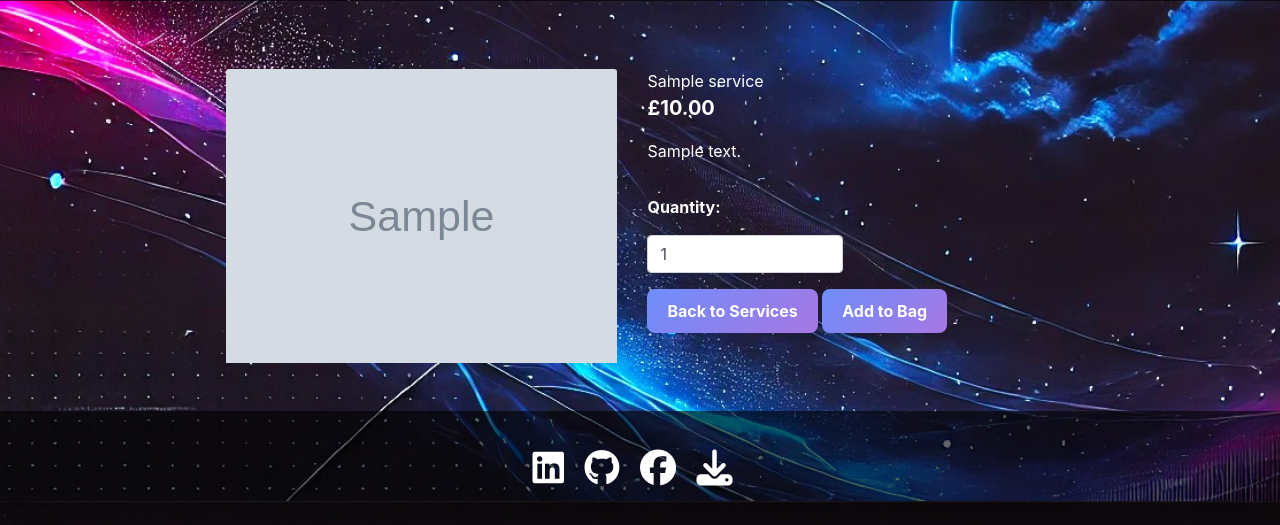
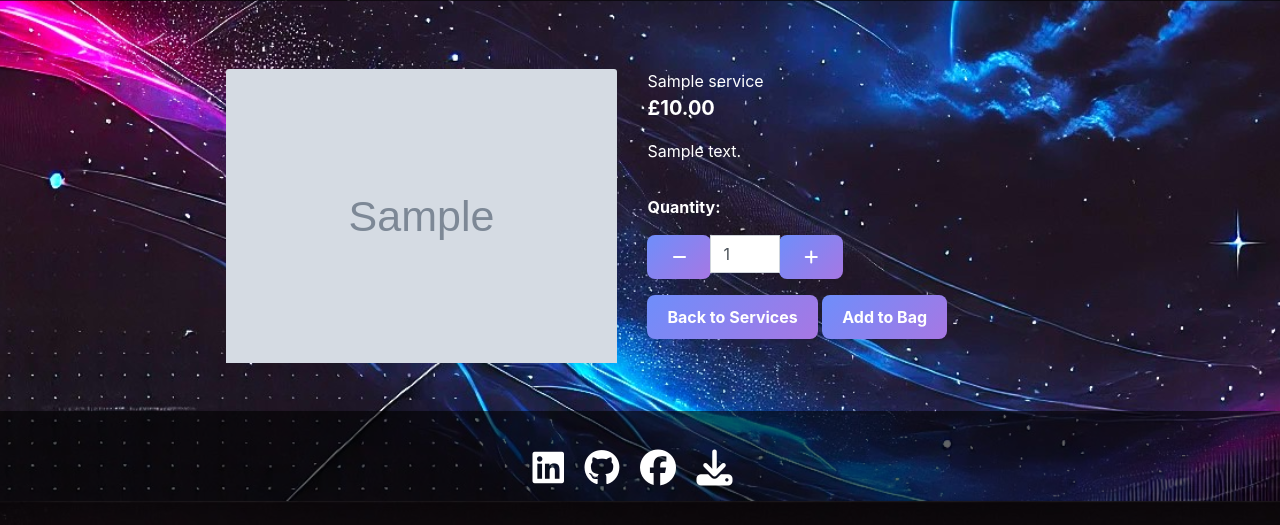
Before and after one commit to ZoltanSzarvas0209/myportfolio, a Django app: page /services/1/ in a window 1280 px wide. Shown: the part 299-824 px from the top of the page. Run offline with Django 3.2, Linux system fonts and the light colour scheme; tables that the repository leaves empty hold one stand-in row (values such as "Sample post"); grey boxes marked "Sample" are stand-in pictures; some libraries are stand-ins or nearby versions.

Commit message:
added and styles plus/minus buttons to service_detail.html

```diff
--- a/services/templates/services/service_detail.html
+++ b/services/templates/services/service_detail.html
@@ -35,7 +35,24 @@
                                 <p class="mt-3"><strong>Quantity:</strong></p>
                                 <div class="form-group w-50">
                                     <div class="input-group">
-                                        <input class="form-control" type="number" name="quantity" value="1" min="1" max="99" data-item_id="{{ service.id }}" id="id_qty_{{ service.id }}">
+                                        <div class="input-group-prepend">
+                                            <button class="decrement-qty custom-btn"
+                                                data-item_id="{{ service.id }}" id="decrement-qty_{{ service.id }}">
+                                                <span class="icon">
+                                                    <i class="fas fa-minus"></i>
+                                                </span>
+                                            </button>
+                                        </div>
+                                        <input class="form-control" type="number" name="quantity" value="1" min="1" max="99"
+                                        data-item_id="{{ service.id }}" id="id_qty_{{ service.id }}">
+                                        <div class="input-group-append">
+                                            <button class="increment-qty custom-btn"
+                                                data-item_id="{{ service.id }}" id="increment-qty_{{ service.id }}">
+                                                <span class="icon">
+                                                    <i class="fas fa-plus"></i>
+                                                </span>
+                                            </button>
+                                        </div>
                                     </div>
                                 </div>
                             </div>
```
